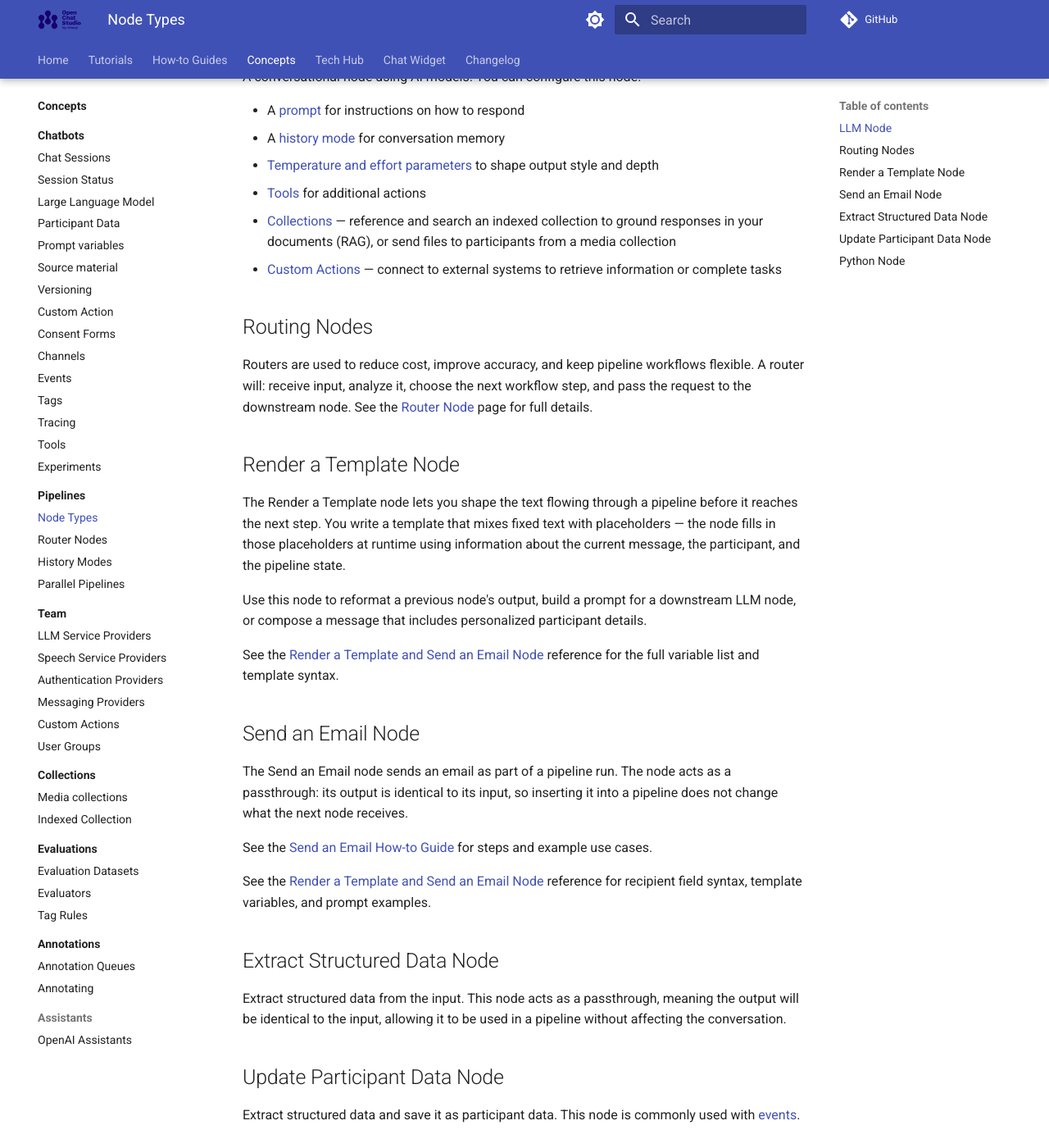
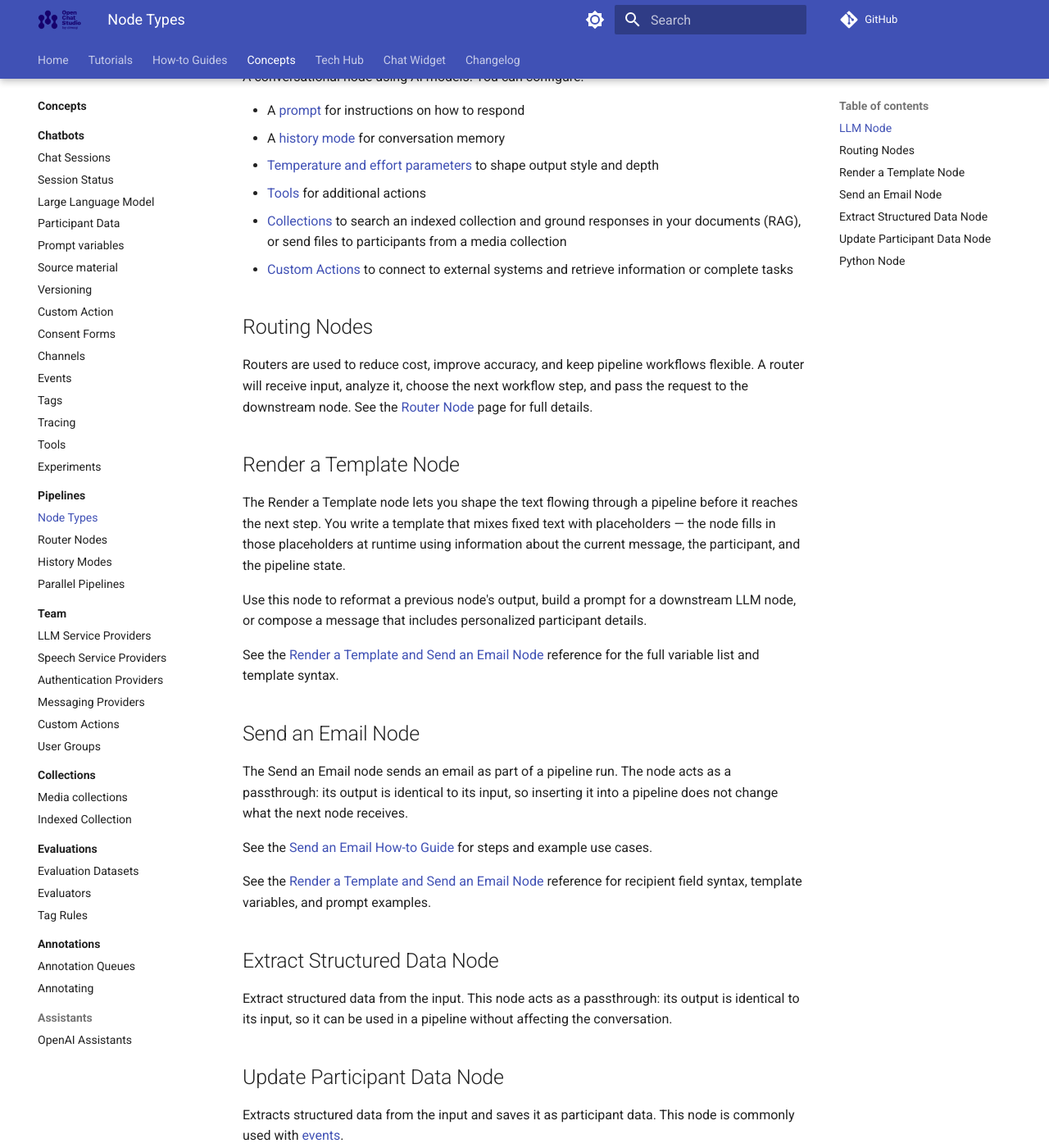
Before and after one commit to dimagi/open-chat-studio-docs, an MkDocs documentation site: the page built from docs/concepts/pipelines/nodes.md, in a window 1280 px wide and 1400 px high, scrolled down 534 px. Shown: the whole window at 82% size. Built offline with MkDocs 1.6.1 and Material for MkDocs 9.7.7, drawn with Linux system fonts in a browser that asks for light colours; a script that is not in the unit is left out; comment, search, counter and statistics services are not loaded.

Commit message:
Grammar fixes by Claude

```diff
--- a/docs/concepts/pipelines/nodes.md
+++ b/docs/concepts/pipelines/nodes.md
@@ -13,18 +13,19 @@ graph LR
     See [chatbot workflow cookbook](../../how-to/workflow_cookbook.md) for examples of pipelines using different combinations of these node types.
 
 ## LLM Node
-A conversational node using AI models. You can configure this node.
+
+A conversational node using AI models. You can configure:
 
 - A [prompt](../llm.md#prompt) for instructions on how to respond
 - A [history mode](history.md) for conversation memory
 - [Temperature and effort parameters](../../how-to/adjust_llm_node_model_parameters.md) to shape output style and depth
 - [Tools](../tools/index.md) for additional actions
-- [Collections](../collections/index.md) — reference and search an indexed collection to ground responses in your documents (RAG), or send files to participants from a media collection
-- [Custom Actions](../llm_custom_action.md) — connect to external systems to retrieve information or complete tasks
+- [Collections](../collections/index.md) to search an indexed collection and ground responses in your documents (RAG), or send files to participants from a media collection
+- [Custom Actions](../llm_custom_action.md) to connect to external systems and retrieve information or complete tasks
 
 ## Routing Nodes
 
-Routers are used to reduce cost, improve accuracy, and keep pipeline workflows flexible. A router will: receive input, analyze it, choose the next workflow step, and pass the request to the downstream node.
+Routers are used to reduce cost, improve accuracy, and keep pipeline workflows flexible. A router will receive input, analyze it, choose the next workflow step, and pass the request to the downstream node.
 See the [Router Node](./router_nodes.md) page for full details.
 
 ## Render a Template Node
@@ -44,10 +45,12 @@ See the [Send an Email How-to Guide](../../how-to/send_email_node.md) for steps
 See the [Render a Template and Send an Email Node](../../tech-hub/template_and_email_nodes.md#send-an-email-node) reference for recipient field syntax, template variables, and prompt examples.
 
 ## Extract Structured Data Node
-Extract structured data from the input. This node acts as a passthrough, meaning the output will be identical to the input, allowing it to be used in a pipeline without affecting the conversation.
+
+Extract structured data from the input. This node acts as a passthrough: its output is identical to its input, so it can be used in a pipeline without affecting the conversation.
 
 ## Update Participant Data Node
-Extract structured data and save it as participant data. This node is commonly used with [events](../events.md).
+
+Extracts structured data from the input and saves it as participant data. This node is commonly used with [events](../events.md).
 
 ## Python Node
 
```
Also changed, not shown: other parts of docs/concepts/pipelines/nodes.md (+2 -2 lines).
